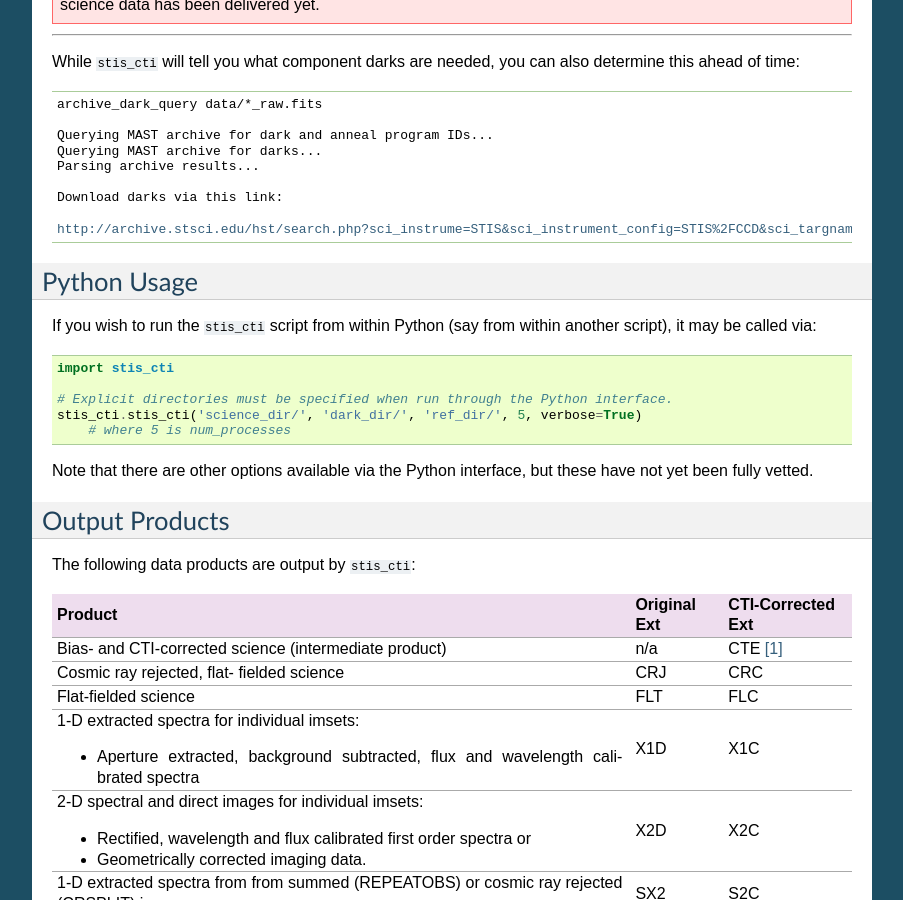
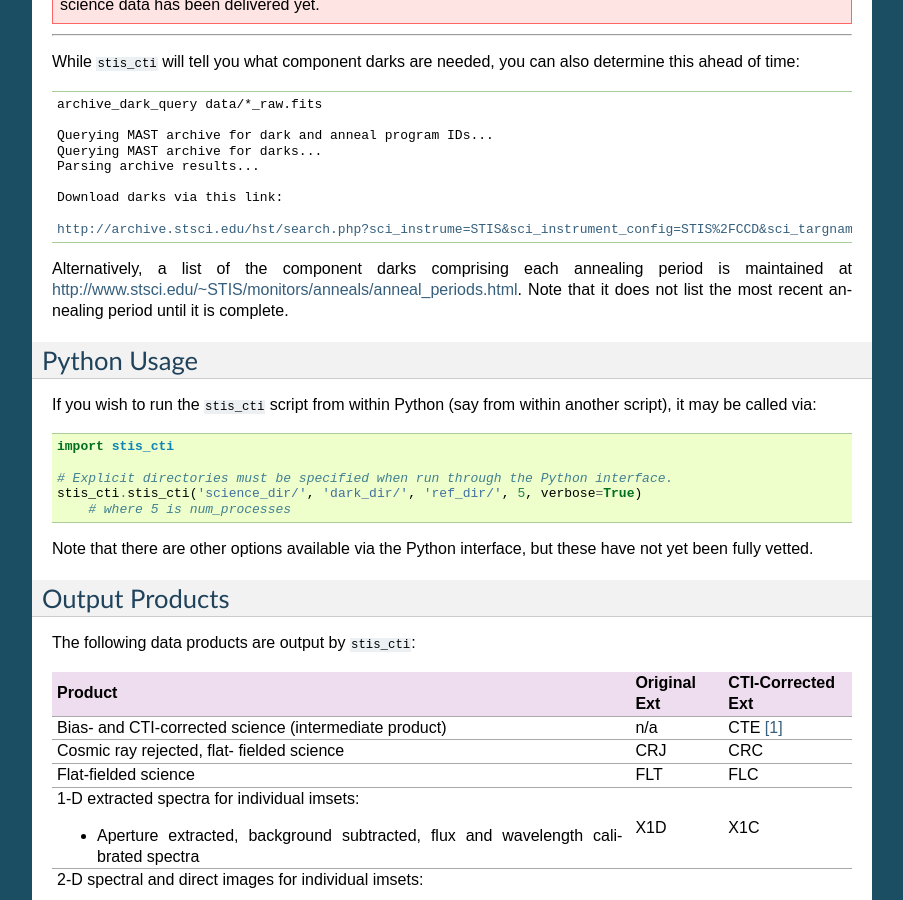
Before and after one commit to spacetelescope/stis_cti, a Sphinx documentation site: the page built from doc/readme.rst, in a window 1280 px wide and 900 px high, scrolled down 3167 px. Shown: the whole window, without its empty margins (198-1101 px from the left). Built offline with Sphinx 7.4.7, drawn with Linux system fonts in a browser that asks for light colours; some of the changed text lies outside the part shown.

Commit message:
Updated warning text for x1d() use; Added link to anneal_periods.html table.

```diff
--- a/doc/readme.rst
+++ b/doc/readme.rst
@@ -198,6 +198,10 @@ this ahead of time:
 
   http://archive.stsci.edu/hst/search.php?sci_instrume=STIS&sci_instrument_config=STIS%2FCCD&sci_targname=DARK&sci_aec=C&resolve=don%27tresolve&sci_data_set_name=OC4W6XH3Q%2COC4W6YHBQ%2COC4W6ZP2Q%2COC4W70PCQ%2COC4W71TEQ%2COC4W72TOQ%2COC4W73X8Q%2COC4W74XJQ%2COC4W75D0Q%2COC4W76DCQ%2COC4W77HHQ%2COC4W78I0Q%2COC4W79A5Q%2COC4W7AADQ%2COC4W7BFGQ%2COC4W7CF9Q%2COC4W7DJNQ%2COC4W7EJRQ%2COC4W7FOAQ%2COC4W7GO4Q%2COC4W7HSNQ%2COC4W7ISUQ%2COC4W7JXEQ%2COC4W7KXAQ%2COC4W7LGRQ%2COC4W7MGWQ%2COC4W7NA1Q%2COC4W7OA8Q%2COC4W7PM6Q%2COC4W7QMDQ%2COC4W7RTJQ%2COC4W7STNQ%2COC4W7TX4Q%2COC4W7UXDQ%2COC4W7VIKQ%2COC4W7WIRQ%2COC4W7XNJQ%2COC4W7YNRQ%2COC4W7ZSZQ%2COC4W80TMQ%2COC4W81A4Q%2COC4W82AGQ%2COC4W83NMQ%2COC4W84O1Q%2COC4W85SRQ%2COC4W86SZQ%2COC4W87XWQ%2COC4W88YHQ%2COC4W89D6Q%2COC4W8ADJQ%2COC4W8BHWQ%2COC4W8CI2Q%2COC4W8DNUQ%2COC4W8EOAQ%2COC4W8FBPQ%2COC4W8GBTQ&max_records=50000&max_rpp=5000&ordercolumn1=sci_start_time&action=Search
 
+Alternatively, a list of the component darks comprising each annealing period is maintained
+at http://www.stsci.edu/~STIS/monitors/anneals/anneal_periods.html.  Note that it does
+not list the most recent annealing period until it is complete.
+
 Python Usage
 ============
 If you wish to run the ``stis_cti`` script from within Python (say from within another
```
Also changed, not shown: other parts of doc/readme.rst (+6 -5 lines).
